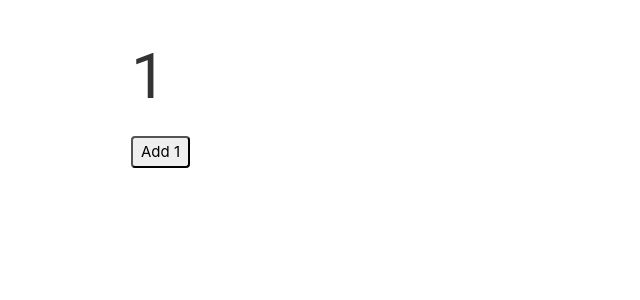
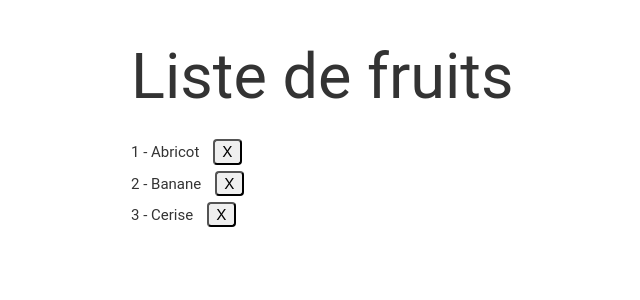
Before and after one commit to GrCOTE7/React, a React (Create React App) app: page / in a window 1280 px wide. Shown: the top 300 px of the page, without its empty margins (61-701 px from the left). Built offline with nearby package versions, Linux system fonts and the light colour scheme.

Commit message:
Fix: allowImportingTsExtensions

```diff
--- a/src/index.tsx
+++ b/src/index.tsx
@@ -1,12 +1,8 @@
 import React from 'react';
 import ReactDOM from 'react-dom';
 import App from './App.tsx';
-import Compteur from './Compteur.tsx';
 
-
-
-// <App />,
 ReactDOM.render(
-  <Compteur />,
+  <App />,
   document.getElementById('root')
 );
--- a/src/styles.css
+++ b/src/styles.css
@@ -11,6 +11,7 @@
 }
 
 button {
+  margin: 5px 0;
   padding: 5px 8px;
   border-radius: 4px;
 }
--- a/src/styles.min.css
+++ b/src/styles.min.css
@@ -1,2 +1,2 @@
-#root{font-family:Roboto,Arial,sans-serif;color:#333;margin:0;padding:0}.sp-button{padding:2px 3px;margin:3px 10px}button{padding:5px 8px;border-radius:4px}
+#root{font-family:Roboto,Arial,sans-serif;color:#333;margin:0;padding:0}.sp-button{padding:2px 3px;margin:3px 10px}button{margin:5px 0;padding:5px 8px;border-radius:4px}
 /*# sourceMappingURL=styles.min.css.map */
--- a/tsconfig.json
+++ b/tsconfig.json
@@ -14,7 +14,8 @@
 		"resolveJsonModule": true,
 		"isolatedModules": true,
 		"noEmit": true,
-		"jsx": "react"
+		"jsx": "react",
+		"allowImportingTsExtensions": true
 	},
 	"include": ["src"]
 }
```
Also changed, not shown: 1 other file (tests, documents, lock files or other folders).
